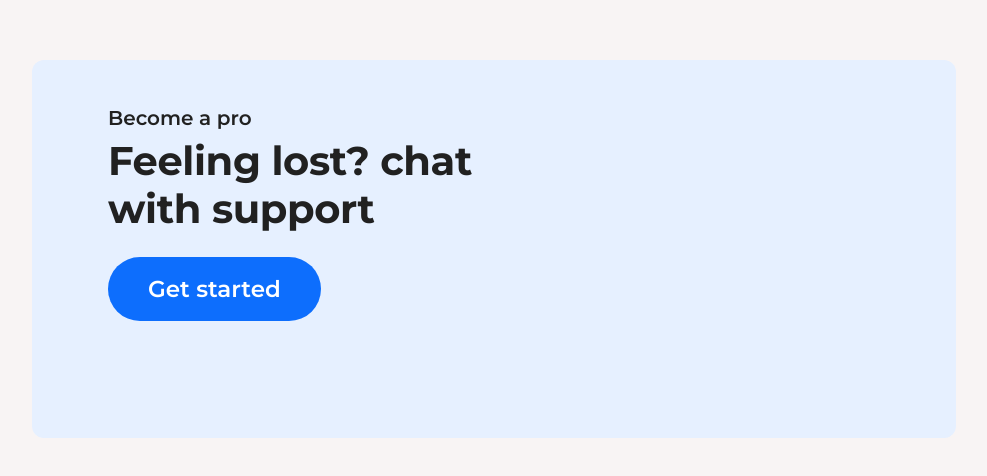
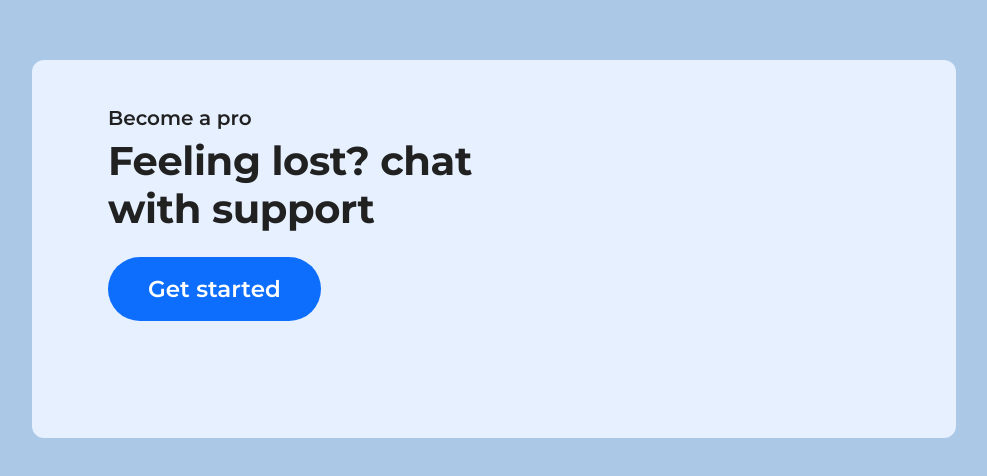
Before and after one commit to FurkanCosar00/feeling-lost, a plain HTML site: page index.html in a window 1280 px wide. Shown: the part 110-586 px from the top of the page, without its empty margins (146-1133 px from the left). Drawn offline with Linux system fonts and the light colour scheme.

Commit message:
arkaplan rengi değişti

```diff
--- a/assets/css/index.css
+++ b/assets/css/index.css
@@ -29,7 +29,7 @@ p, h1, h2, h3, h4, h5, h6 {
 
 /* STYLE */
 body {
-    background-color: #f8f4f4;
+    background-color: #abc9e7;
 }
 
 .container {
```
